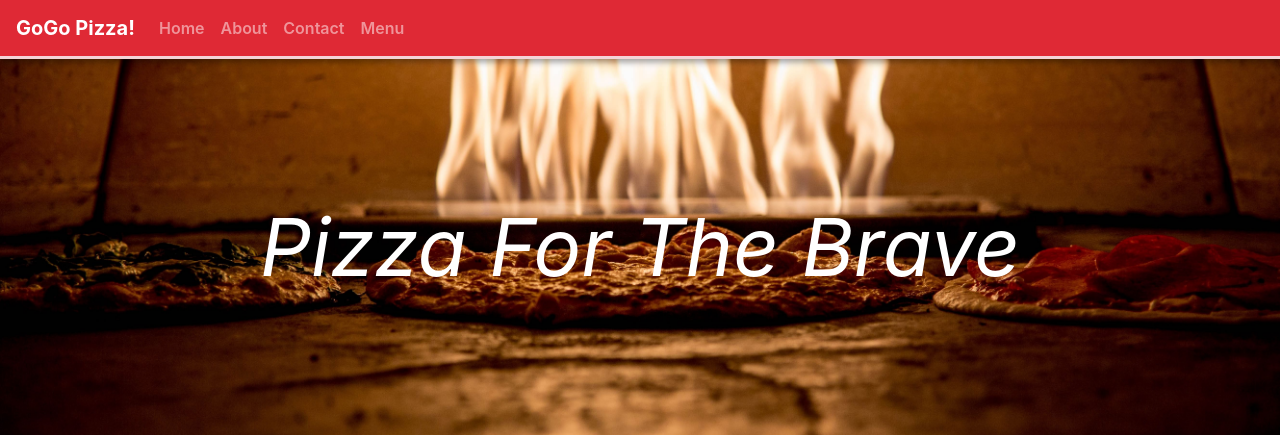
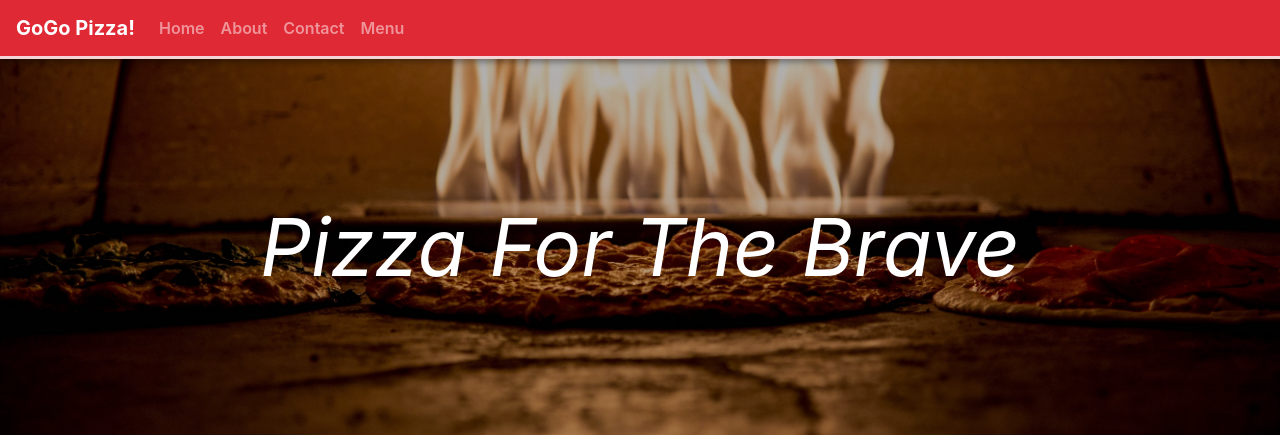
Before and after one commit to MartinGras95/macho_simple_2, a Gatsby site: page / in a window 1280 px wide. Shown: the top 448 px of the page. Built offline with nearby package versions, Linux system fonts and the light colour scheme; Gatsby itself is replaced by a stand-in of ours; grey boxes are pictures that could not be loaded.

Commit message:
dimmed images for better accesibility

```diff
--- a/src/components/jumbo.module.scss
+++ b/src/components/jumbo.module.scss
@@ -3,7 +3,7 @@
     text-align: center;
 
     .header{
-        background-image: url("../images/jumbo-min.jpg");
+        background-image: linear-gradient(rgba(0,0,0,0.3),rgba(0,0,0,0.3)),url("../images/jumbo-min.jpg");
         background-position: center;
         background-repeat: no-repeat;
         background-size: cover;
--- a/src/pages/about.module.scss
+++ b/src/pages/about.module.scss
@@ -4,7 +4,7 @@
     min-height: 100vh;
 
     .header{
-        background-image: url("../images/about-min.jpg");
+        background-image: linear-gradient(rgba(0,0,0,0.3),rgba(0,0,0,0.3)), url("../images/about-min.jpg");
         background-position: center;
         background-repeat: no-repeat;
         background-size: cover;
--- a/src/pages/contact.module.scss
+++ b/src/pages/contact.module.scss
@@ -4,7 +4,7 @@
     min-height: 100vh;
 
     .header{
-        background-image: url("../images/contact-min.jpg");
+        background-image: linear-gradient(rgba(0,0,0,0.3),rgba(0,0,0,0.3)), url("../images/contact-min.jpg");
         background-position: center;
         background-repeat: no-repeat;
         background-size: cover;
--- a/src/pages/menu.module.scss
+++ b/src/pages/menu.module.scss
@@ -4,7 +4,7 @@
     min-height: 100vh;
 
     .header{
-        background-image: url("../images/menu-min.jpg");
+        background-image: linear-gradient(rgba(0,0,0,0.3),rgba(0,0,0,0.3)),url("../images/menu-min.jpg");
         background-position: center;
         background-repeat: no-repeat;
         background-size: cover;
```
